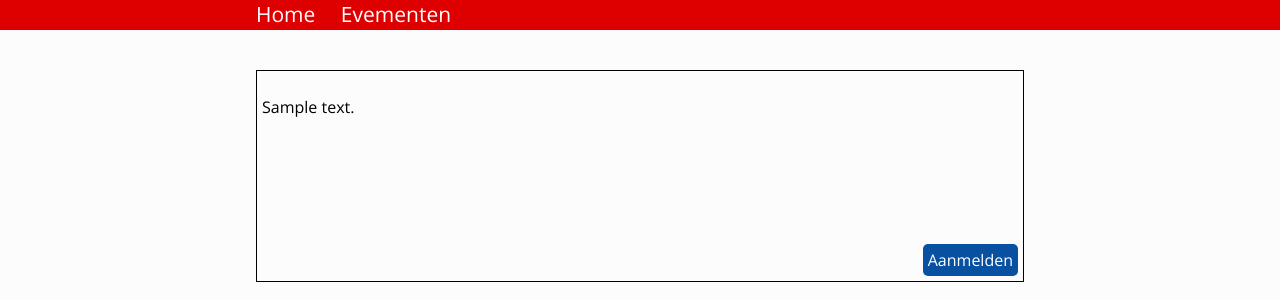
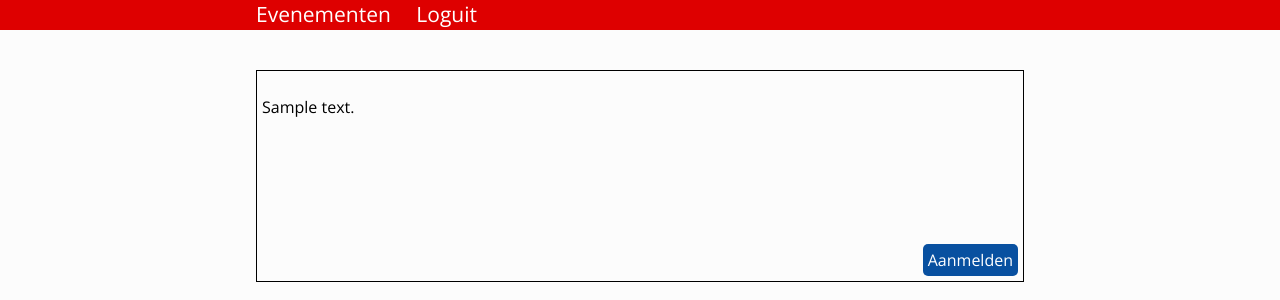
Before and after one commit to alwintje/alfa-workshops, a PHP site: page /index.php?workshops=1 in a window 1280 px wide. Shown: the part 70-370 px from the top of the page. Run offline with PHP 8.4, Linux system fonts and the light colour scheme; tables that the repository leaves empty hold one stand-in row (values such as "Sample post"); data that the repository does not hold is empty.

Commit message:
workshops

```diff
--- a/index.php
+++ b/index.php
@@ -34,10 +34,10 @@ if(isset($_GET['logout'])){
     <div class="menu">
         <ul>
             <li>
-                <a href="#home">Home</a>
+                <a href="?">Evenementen</a>
             </li>
             <li>
-                <a href="#evenementen">Evementen</a>
+                <a href="?logout">Loguit</a>
             </li>
             <?php
                 if($user['role'] == 2){
```
